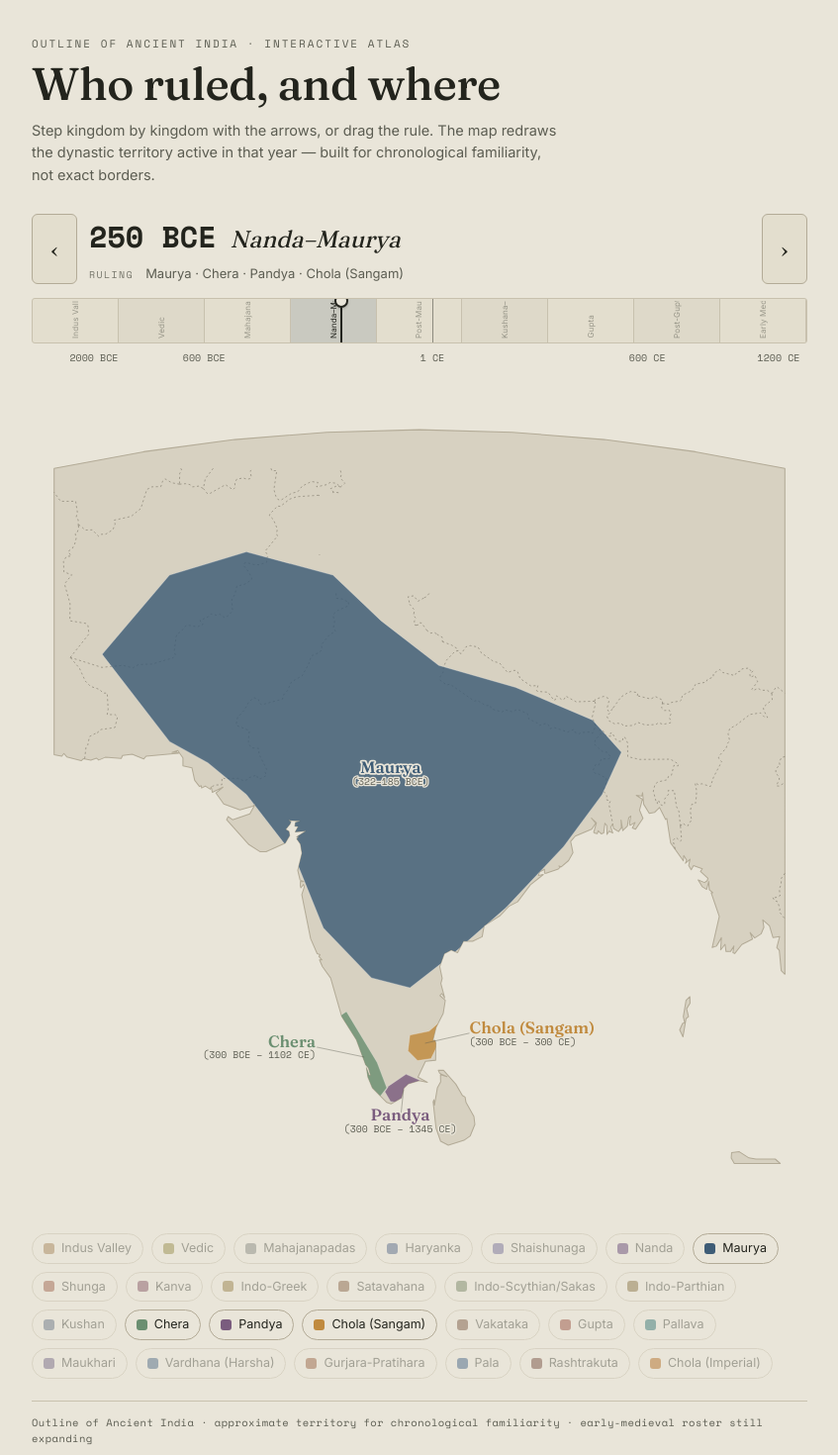
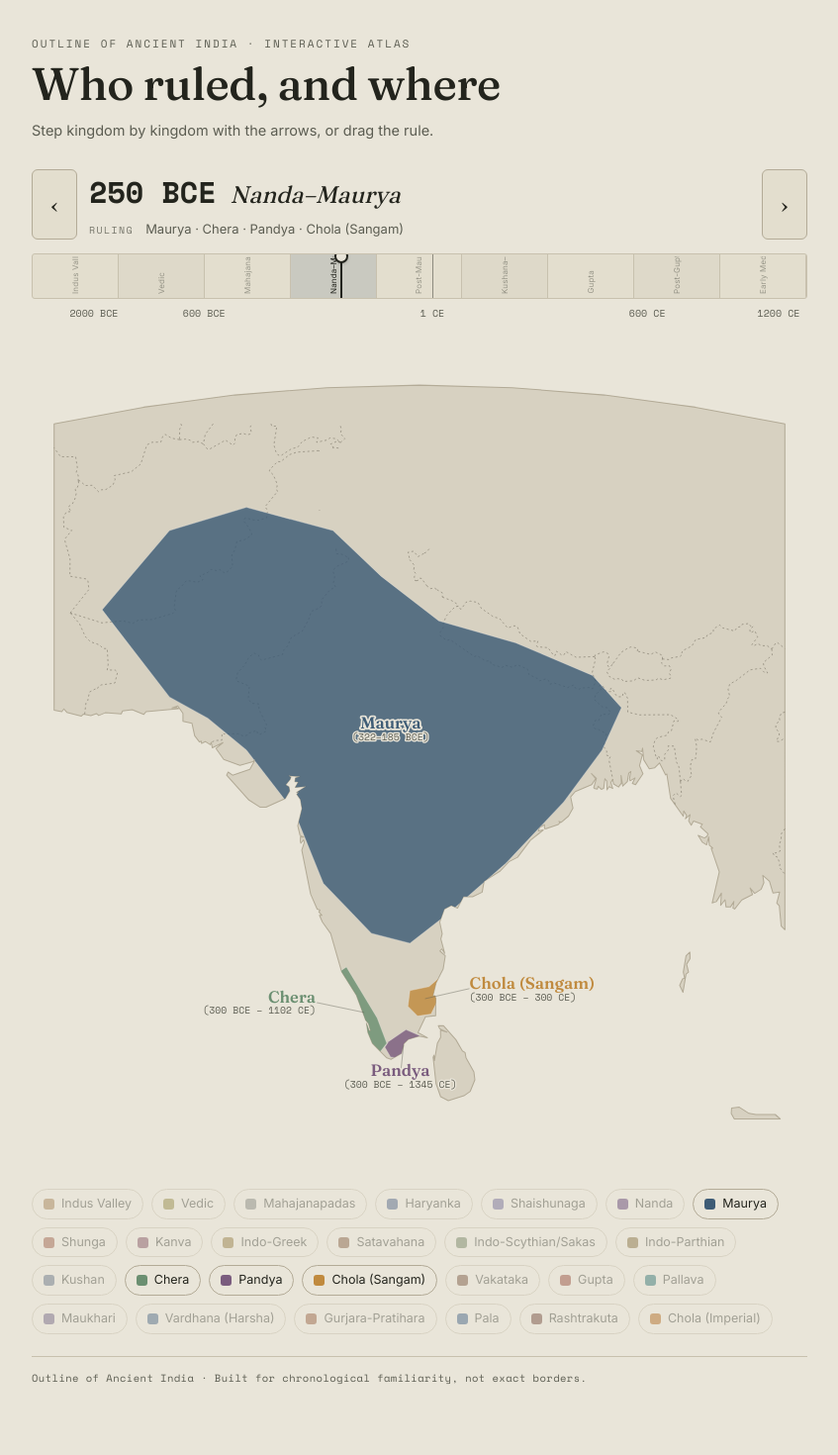
Before and after one commit to isayushsingh/upsclabs, a Next.js app: page /gs1/ancient-india-timeline in a window 1280 px wide. Shown: the part 100-1570 px from the top of the page at 99% size, without its empty margins (216-1063 px from the left). Built offline with nearby package versions, Linux system fonts and the light colour scheme.

Commit message:
fix: update footer

```diff
--- a/components/AncientIndiaTimeline.tsx
+++ b/components/AncientIndiaTimeline.tsx
@@ -171,9 +171,7 @@ export default function AncientIndiaTimeline() {
         <div className="ait-eyebrow">Outline of Ancient India · interactive atlas</div>
         <h1 className="ait-title">Who ruled, and where</h1>
         <p className="ait-sub">
-          Step kingdom by kingdom with the arrows, or drag the rule. The map redraws the
-          dynastic territory active in that year — built for chronological familiarity, not
-          exact borders.
+          Step kingdom by kingdom with the arrows, or drag the rule.
         </p>
       </header>
 
@@ -340,8 +338,7 @@ export default function AncientIndiaTimeline() {
       </section>
 
       <footer className="ait-foot">
-        Outline of Ancient India · approximate territory for chronological familiarity ·
-        early-medieval roster still expanding
+        Outline of Ancient India · Built for chronological familiarity, not exact borders.
       </footer>
     </div>
   );
```
